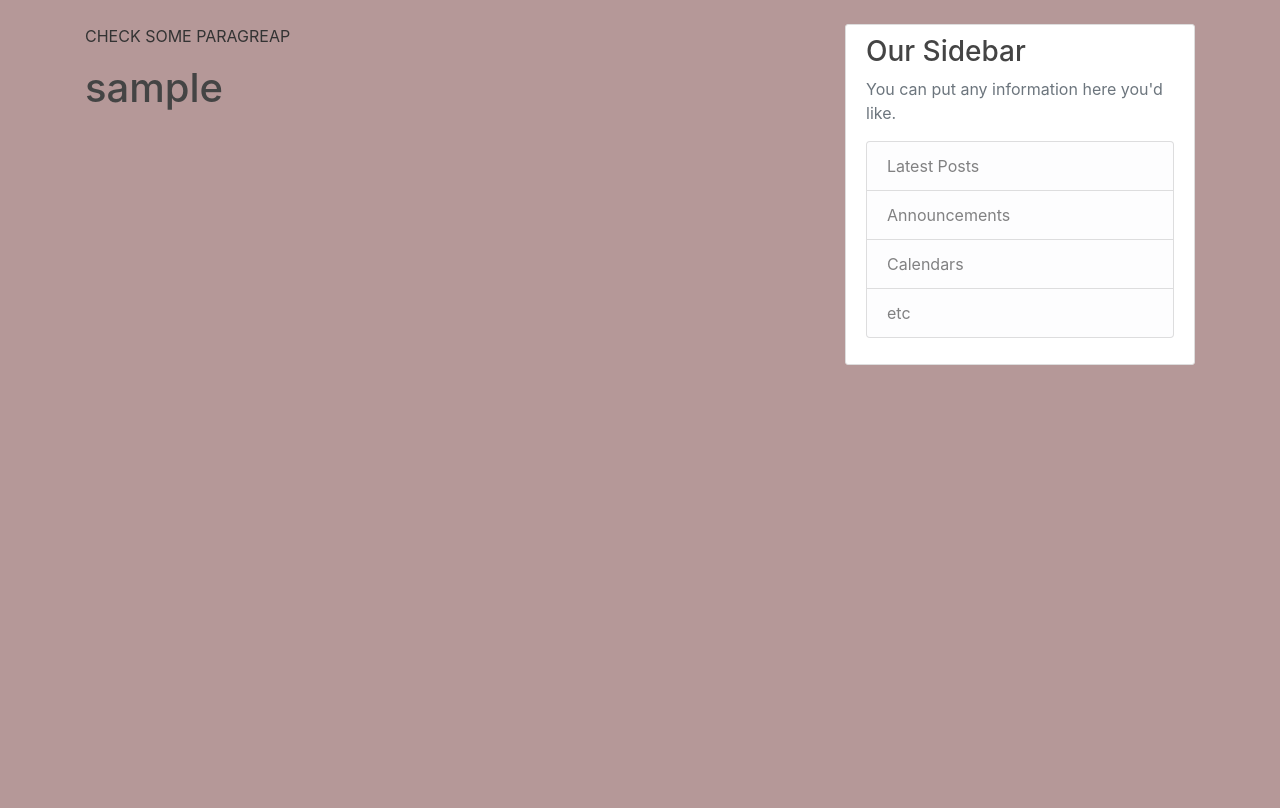
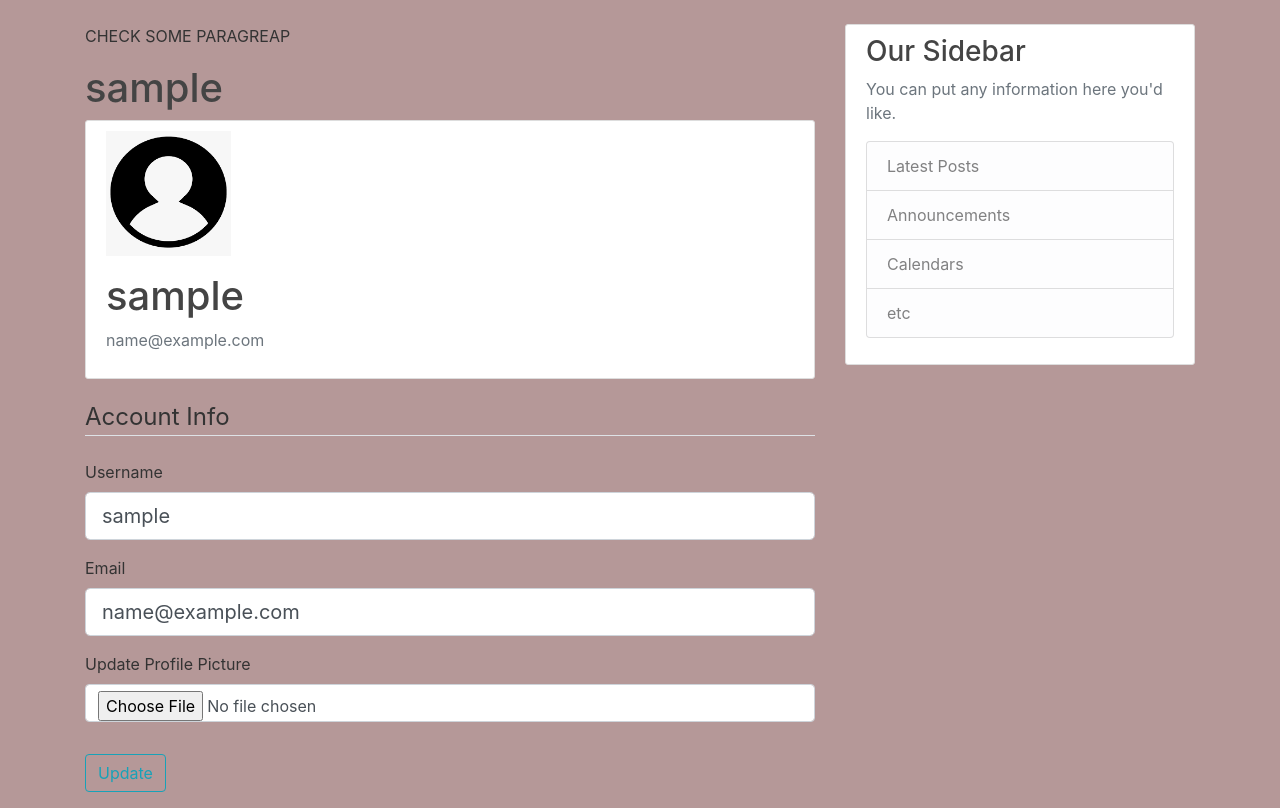
Before and after one commit to robinnarsinghranabhat/Flask-Web-App-Learning, a Flask app: page /account in a window 1280 px wide. Shown: the part 56-864 px from the top of the page. Before the commit the page ends 421 px from the top, so only its background shows below. Run offline with Flask 2, Linux system fonts and the light colour scheme; the visitor is signed in with stand-in values (Sample User, id 1); data comes from the database, SQL or seed files in the repository; some libraries are stand-ins or nearby versions.

Commit message:
Upto Corey's Part 7 of learn-flask series

```diff
--- a/flask_blog/__init__.py
+++ b/flask_blog/__init__.py
@@ -16,4 +16,7 @@ login_manager = LoginManager(app)
 login_manager.login_view = 'login'
 login_manager.login_message_category = 'info'
 
+# Here is where the magic happes.
+# We add view-functions to the above initialized "app" object
+# through cunning use of decorators.
 from flask_blog import routes
--- a/flask_blog/forms.py
+++ b/flask_blog/forms.py
@@ -2,6 +2,8 @@
 This handles the forms
 '''
 from flask_wtf import FlaskForm
+from flask_wtf.file import FileField, FileAllowed
+from flask_login import current_user
 from wtforms import StringField, PasswordField, SubmitField, BooleanField
 from wtforms.validators import DataRequired, Length, Email, EqualTo, ValidationError
 
@@ -60,3 +62,41 @@ class LoginForm(FlaskForm):
 
     remember = BooleanField('remember-me')
     submit = SubmitField('Login')
+
+
+
+class AccountUpdateForm(FlaskForm):
+
+    username = StringField(
+                "Username",
+                validators=[
+                    DataRequired(), Length(min=4, max=24)
+                    ])
+    email = StringField(
+        'Email',
+        validators=[
+            DataRequired(), Email()
+        ]
+    )
+    picture = FileField('Update Profile Picture', validators=[FileAllowed(['jpg', 'png']) ])
+
+    submit = SubmitField('Update')
+
+    def validate_username(self, username):
+        # if new name is same as old one, then ignore anything.
+        # But a flash-message like : "Same Name. Ignoring Update"
+        # could do as well
+        # otherwise, check if the new name we choose is already present
+        # in the database. and raise error if the name exists.
+        # FlaskForm automatically Shows all Validation Error as neat-css.
+        if username.data != current_user.username:
+
+            user = User.query.filter_by(username=username.data).first()
+            if user:
+                raise ValidationError("Username is taken. Please try another name.")
+
+    def validate_email(self, email):
+        if email.data != current_user.email:
+            email = User.query.filter_by(email=email.data).first()
+            if email:
+                raise ValidationError("Email is taken. Please try another name.")
--- a/flask_blog/models.py
+++ b/flask_blog/models.py
@@ -2,6 +2,12 @@ from flask_blog import db, login_manager
 from datetime import datetime
 from flask_login import UserMixin
 
+# Normally, this would do somethging like :
+# def load_user(): ...
+# load_user = login_manager( load_user )
+# where load_user would be a new function.
+# But in name of decoration, login_manager is just
+# saving the `load_user` function inside itself.
 @login_manager.user_loader
 def load_user(user_id):
     return User.query.get(int(user_id))
--- a/flask_blog/routes.py
+++ b/flask_blog/routes.py
@@ -1,10 +1,17 @@
+import os
+import secrets
+from PIL import Image
+from dataclasses import dataclass
 import email
+from fileinput import filename
 from flask_blog import app, bcrypt, db
 from flask import render_template, flash, redirect, url_for, request
-from flask_blog.forms import RegistrationForm, LoginForm
+from flask_blog.forms import RegistrationForm, LoginForm, AccountUpdateForm
 from flask_blog.models import User, Post
 
-from flask_login import login_user, current_user, logout_user, login_required
+# current_user varaible invokes a function
+# that returns a user if someone is logged in.
+from flask_login import login_user, current_user, logout_user, login_required, user_accessed
 
 posts = [
     {
@@ -85,7 +92,9 @@ def login():
             # browser remembers that, after login though, we need to go to "account" view.
 
             # To implement that, we use code below.
-            next_page = request.args.get('next').strip('/')
+            next_page = request.args.get('next') #.strip('/')
+            if next_page:
+                next_page = next_page.strip('/')
             # Without above line, we would normally not continue our visit to "account"
             # but go to home page.
             return redirect(url_for(next_page)) if next_page else redirect(url_for('home'))
@@ -102,7 +111,49 @@ def logout():
     return redirect(url_for('home'))
 
 
-@app.route("/account", methods=["GET"])
+def save_picture(form_picture):
+    random_hex = secrets.token_hex(nbytes=8)
+    _, f_ext = os.path.splitext(form_picture.filename)
+    picture_fn = random_hex + f_ext
+    picture_save_path = os.path.join( app.root_path, 'static/profile_pics' , picture_fn )
+    i = Image.open( form_picture )
+    # resize here
+    i.thumbnail = (125,125)
+    i.save(picture_save_path)
+
+    return picture_fn
+
+
+@app.route("/account", methods=["GET", "POST"])
 @login_required
 def account():
-    return render_template("account.html", title='Account')
+    """
+    This view updates the account information :
+    - username
+    - email
+    - Profile Image of User
+    """
+
+    form = AccountUpdateForm()
+
+    if form.validate_on_submit():
+
+        if form.picture.data:
+            picture_file = save_picture(form.picture.data)
+            current_user.image_file = picture_file
+
+        current_user.username = form.username.data
+        current_user.email = form.email.data
+        db.session.commit()
+
+        flash("Account Sucessfully Updated", "success")
+        return redirect( url_for('account'))
+
+
+    elif request.method == 'GET':
+        form.username.data = current_user.username
+        form.email.data = current_user.email
+
+    image_file = url_for('static',  filename='profile_pics/' + current_user.image_file)
+    # NOTE : Additional arguments are be used as variables in jinja
+    return render_template("account.html", title='Account Page', image_file=image_file, form=form)
--- a/flask_blog/templates/account.html
+++ b/flask_blog/templates/account.html
@@ -2,4 +2,80 @@
 
 {% block content %}
     <h1>{{ current_user.username }}</h1>
+    <div class="content-section">
+        <div class="media">
+            <div class="media-body">
+                <img class="account-img" src="{{ image_file }}">
+                <h2 class="account-heading">{{ current_user.username }}</h2>
+                <p class="text-secondary">{{ current_user.email }}</p>
+            </div>
+        </div>
+    </div>
+
+
+    <!-- <div class="content-section"> -->
+        <form action="" method="POST" enctype="multipart/form-data">
+            {{ form.hidden_tag() }}
+            <fieldset class="form-group">
+                <legend class="border-bottom mb-4">Account Info</legend>
+                <div class="form-group">
+                    <!--
+                    if you are confused what this is doing,
+                    `View Page Source` in the browser
+                    Basically, code below is like :
+                    <label class="form-control-label" for="username">Username</label>
+                    <input class="form-control form-control-lg" id="username" maxlength="24" minlength="4" name="username" required type="text" value="">
+                    -->
+                    {{ form.username.label(class="form-control-label") }}
+
+                    {% if form.username.errors %}
+                        <!-- IF there is error, then for that label, also create
+                        RED highlight around input field. that's why we add `is-invalid` class
+                        as well for error.  -->
+                        {{ form.username(class="form-control form-control-lg is-invalid") }}
+                        <div class="invalid-feedback">
+                            {% for error in form.username.errors %}
+                                <span>{{ error }}</span>
+                            {% endfor %}
+                        </div>
+                    {% else %}
+                        {{ form.username(class="form-control form-control-lg") }}
+                    {% endif %}
+                </div>
+
+                <div class="form-group">
+                    {{ form.email.label(class="form-control-label") }}
+                    {% if form.email.errors %}
+                        {{ form.email(class="form-control form-control-lg is-invalid") }}
+                        <div class="invalid-feedback">
+                            {% for error in form.email.errors %}
+                                <span>{{ error }}</span>
+                            {% endfor %}
+                        </div>
+                    {% else %}
+                        {{ form.email(class="form-control form-control-lg") }}
+                    {% endif %}
+                </div>
+
+
+                <div class="form-group">
+                    {{ form.picture.label() }}
+                    {{ form.picture(class="form-control-file form-control") }}
+
+                    {% if form.picture.errors %}
+                        {% for error in form.picture.errors %}
+                            <span class="text-danger"> {{ error }} </span></div></br>
+                        {% endfor %}
+                    {% endif %}
+                </div>
+
+            </fieldset>
+
+            <div class="form-group">
+                {{ form.submit(class="btn btn-outline-info") }}
+            </div>
+        </form>
+    <!-- </div> -->
+
+
 {% endblock content %}
```
Also changed, not shown: flask_blog/static/profile_pics/default.jpg (added), flask_blog/static/profile_pics/e524778fcd1b39cb.jpg (added), flask_blog/templates/login.html (line endings or trailing spaces), 1 other file.
